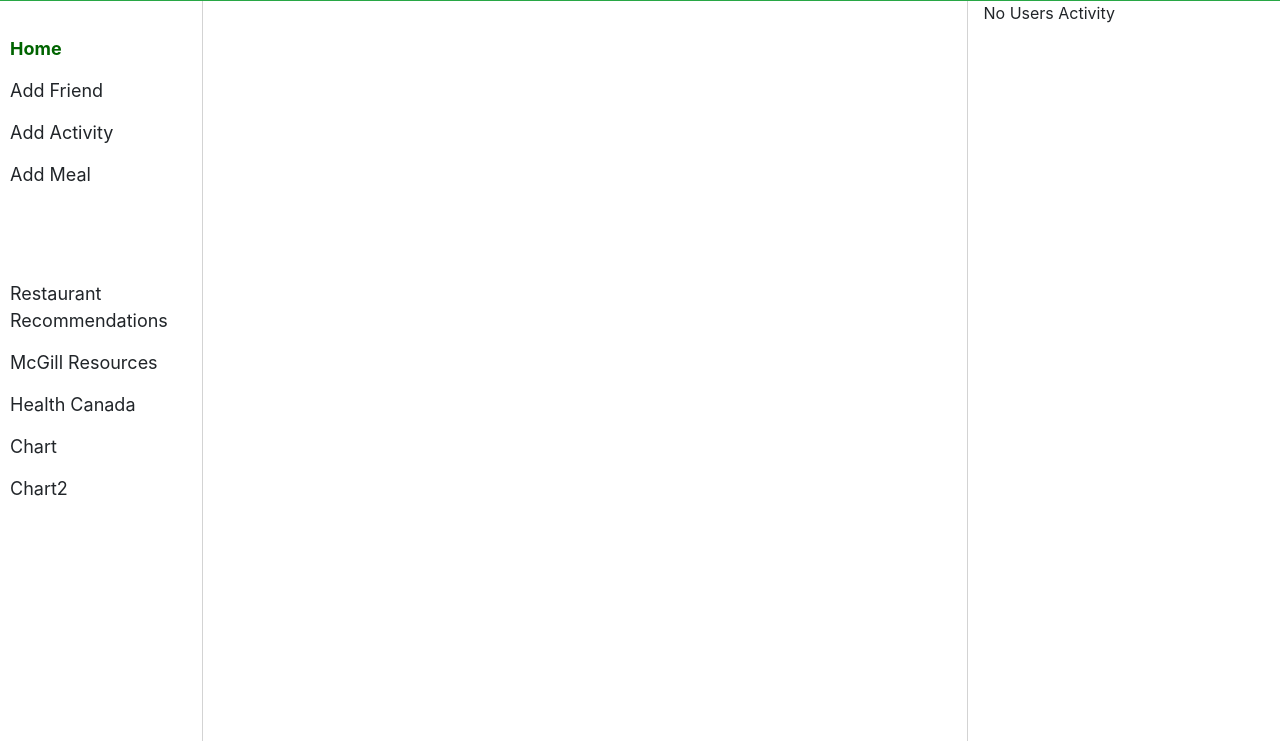
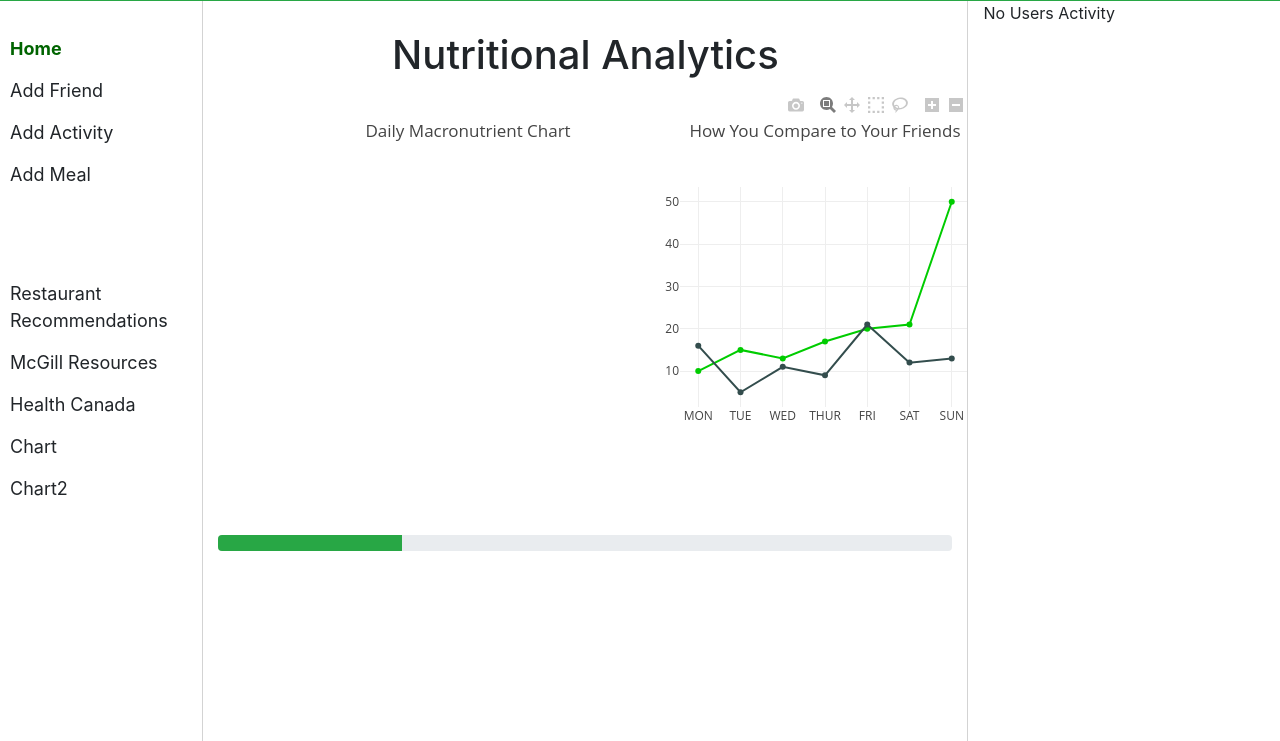
Before and after one commit to wassimkha/mcwics-2020, a Node server app: template views/index.ejs in a window 1280 px wide. Shown: the part 59-800 px from the top of the page. Run offline with Node 20, Linux system fonts and the light colour scheme; the template is opened without the code that fills it, so the values that code supplies are empty; some libraries are stand-ins or nearby versions.

Commit message:
graphs final

```diff
--- a/views/home.ejs
+++ b/views/home.ejs
@@ -64,8 +64,15 @@
     allow-fullscreen="true" frameborder="0"></iframe>
 </div> -->
 
-<h1><center>Nutritional Charts</center></h1>
+<h1><center>Nutritional Analytics</center></h1>
 <div class="row">
   <div class="col-md-6" id='foodPercentChart'></div>
   <div class="col-md-6" id='weeklyChart'></div>
 </div>
+
+<br>
+<br>
+
+<div class="progress">
+  <div class="progress-bar bg-success" role="progressbar" style="width: 25%" aria-valuenow="25" aria-valuemin="0" aria-valuemax="100"></div>
+</div>
--- a/views/index.ejs
+++ b/views/index.ejs
@@ -13,10 +13,18 @@
         <script src="https://ajax.googleapis.com/ajax/libs/jquery/3.4.1/jquery.min.js"></script>
         <script>
             $(document).ready( () => {
+
+                $('#main-content').html(`<%- include('home.ejs') %>`);
+                $('.left-link-item-container').removeClass('active-left-link');
+                $('#home_link_container').addClass('active-left-link');
+
+
                 $('#home_link').click( () => {
                     $('#main-content').html(`<%- include('home.ejs') %>`);
                     $('.left-link-item-container').removeClass('active-left-link');
                     $('#home_link_container').addClass('active-left-link');
+                    chart1();
+                    chart2();
                 });
 
                 $('#friend_link').click( () => {
@@ -61,7 +69,7 @@
                     $('#health_link_container').addClass('active-left-link');
                 });
 
-                $('#chart_link').click( () => {
+                    const chart1 = () => {
                     var data = [{
                     values: ["<%- percentFood[2] %>", "<%- percentFood[1] %>", "<%- percentFood[0] %>"] ,
                     labels: ['Carbohydrates', 'Lipids', 'Proteins'],
@@ -82,10 +90,12 @@
 
 
                     Plotly.newPlot('foodPercentChart', data, layout);
-                });
+                };
 
 
-                $('#chart_link2').click( () => {
+
+
+                const chart2 = () => {
                     var trace1 = {
                     x: ["MON", "TUE", "WED", "THUR", "FRI", "SAT", "SUN"],
                     y: [10, 15, 13, 17, 20, 21, 50],
@@ -116,7 +126,10 @@
                     };
 
                     Plotly.newPlot('weeklyChart', data, layout);
-                });
+                };
+
+                setTimeout(chart1(), 10);
+                setTimeout(chart2(), 10);
 
             });
         </script>
```
